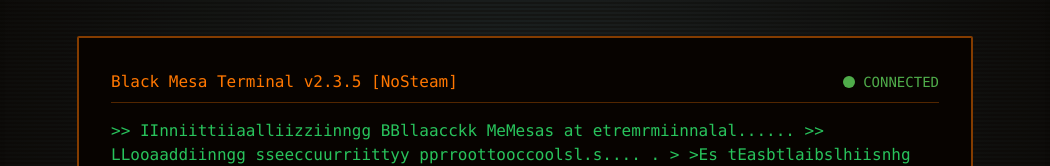
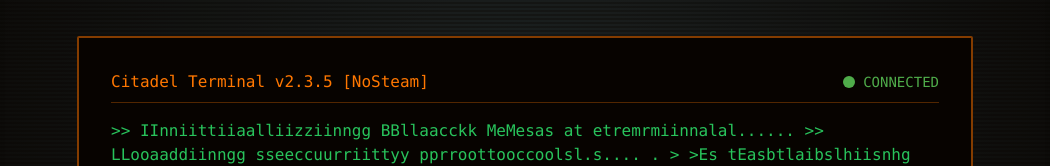
Before and after one commit to drknvpn/citadel, a React (Vite) app: page / in a window 1280 px wide. Shown: the part 276-442 px from the top of the page, without its empty margins (115-1165 px from the left). Built offline with nearby package versions, Linux system fonts and the light colour scheme.

Commit message:
Update Terminal.tsx

```diff
--- a/src/components/Terminal.tsx
+++ b/src/components/Terminal.tsx
@@ -38,7 +38,7 @@ const Terminal: React.FC = () => {
     >
       <div className="terminal-header border-b border-[#ff7700]/30 pb-2 mb-4 flex justify-between items-center">
         <div className="terminal-title text-[#ff7700] font-mono text-sm md:text-base">
-          Black Mesa Terminal v2.3.5 [NoSteam]
+          Citadel Terminal v2.3.5 [NoSteam]
         </div>
         <div className="terminal-status flex items-center">
           <div className="h-2 w-2 md:h-3 md:w-3 rounded-full bg-[#4AAE4C] mr-2"></div>
@@ -60,7 +60,7 @@ const Terminal: React.FC = () => {
             <ConnectButton />
           </div>
           <div className="terminal-footer mt-8 text-xs text-gray-500 text-center">
-            <p>© 2025 Black Mesa Research Facility. All rights reserved.</p>
+            <p>© 2025 Citadel Research Facility. All rights reserved.</p>
             <p className="mt-1">Authorized access only. Violations will be prosecuted.</p>
           </div>
         </div>
```
